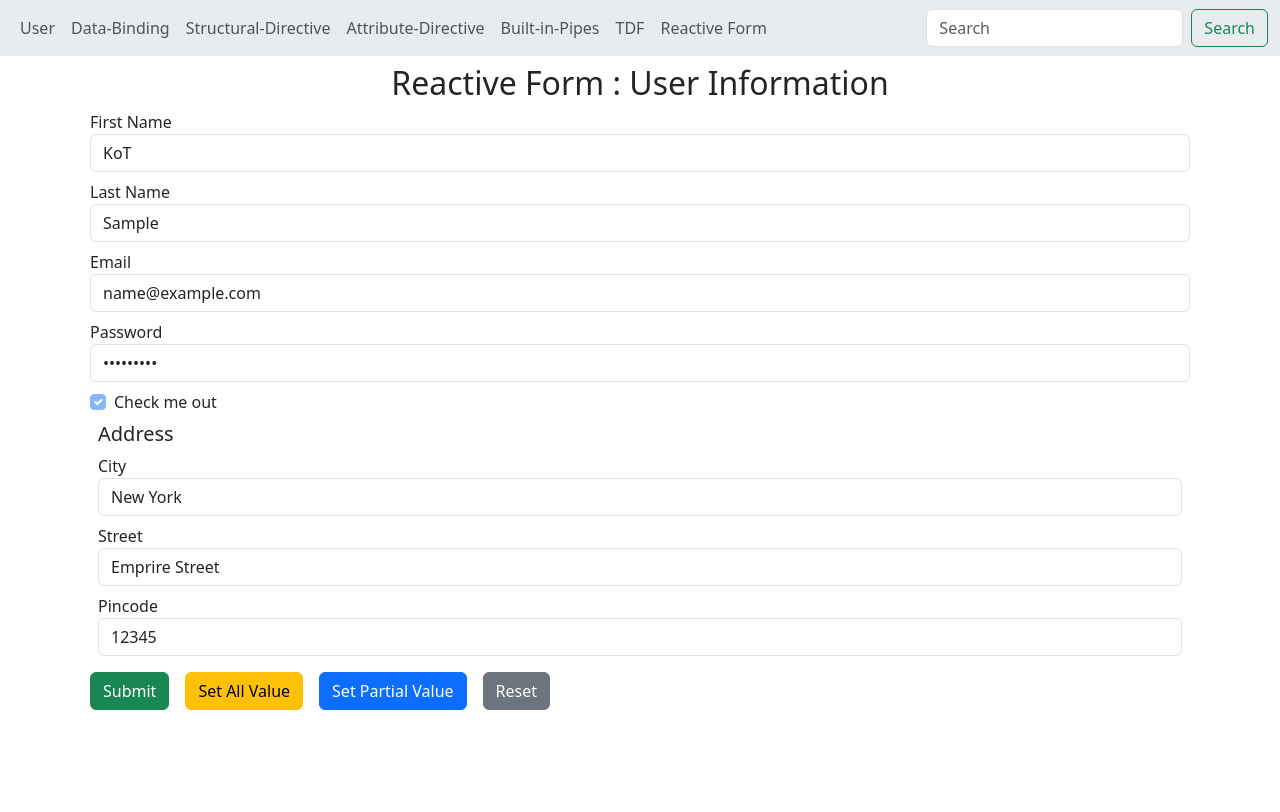
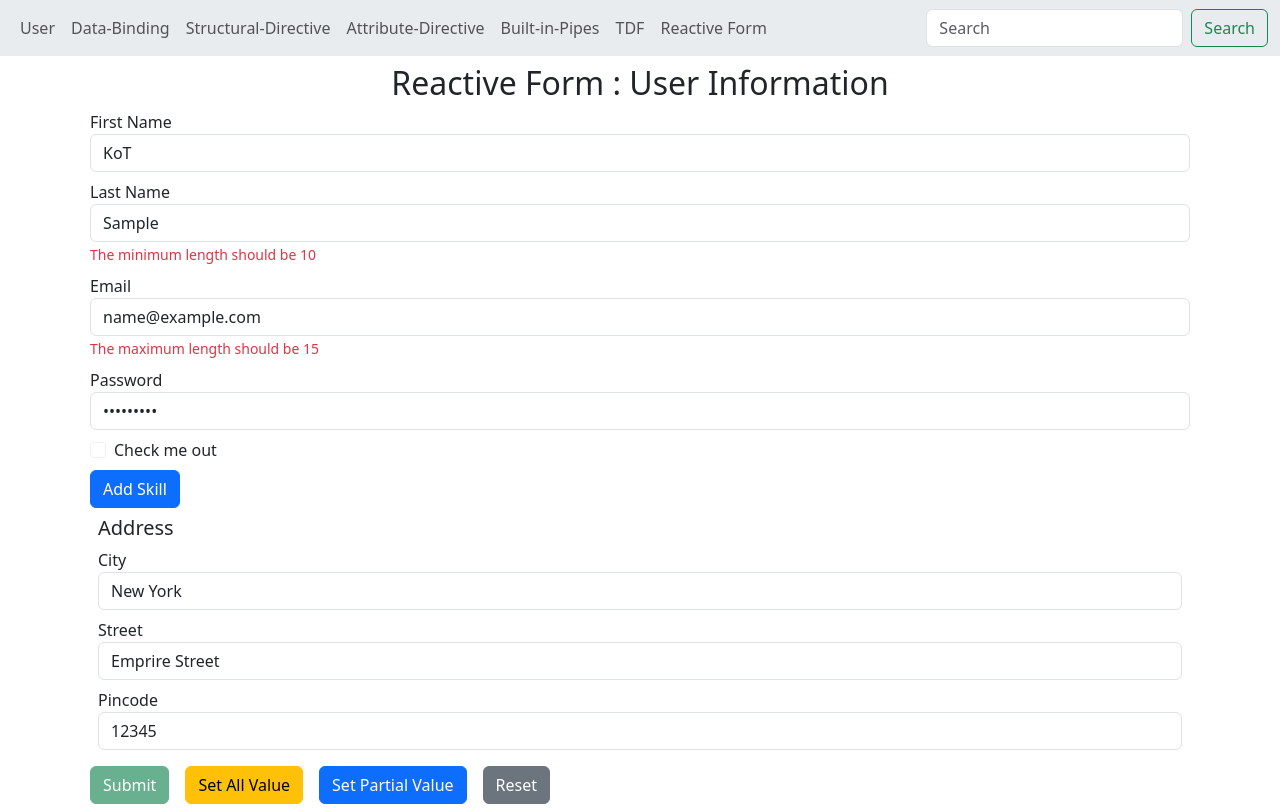
Before and after one commit to KoTvTrysaX01/Angular-Course-2, an Angular app in the folder Lessons/: page /rf in a window 1280 px wide. Both pictures are taken after typing "Sample", "Sample", "name@example.com", "Sample123", "Sample", "Sample" into the empty fields and a click on the button "Set Partial Value". Built offline with nearby package versions, Linux system fonts and the light colour scheme.

Commit message:
Watched lesson 22 / Reactive Form Validation

```diff
--- a/Lessons/src/app/reactive-form/reactive-form.component.html
+++ b/Lessons/src/app/reactive-form/reactive-form.component.html
@@ -5,25 +5,65 @@
 
         <div class="form-group m-2">
             <label>First Name</label>
-            <input type="text" class="form-control" placeholder="Enter first name" formControlName="firstName" required>
-
-
+            <input type="text" class="form-control" placeholder="Enter first name" formControlName="firstName">
+            @if((reactiveForm.controls['firstName']?.dirty || reactiveForm.controls['firstName']?.touched)){
+                @if(reactiveForm.controls['firstName']?.errors?.['required']){
+                <small class="text-danger">First name is required</small>
+                }
+                @if(reactiveForm.controls['firstName']?.errors?.['pattern']){
+                <small class="text-danger">First name does not math the required pattern</small>
+                }
+            }
         </div>
         <div class="form-group m-2">
             <label>Last Name</label>
             <input type="text" class="form-control" placeholder="Enter Last name" formControlName="lastName">
+            @if((reactiveForm.controls['lastName']?.dirty || reactiveForm.controls['lastName']?.touched)){
+                @if(reactiveForm.controls['lastName']?.errors?.['required']){
+                <small class="text-danger">Last name is required</small>
+                }
+                @if(reactiveForm.controls['lastName']?.errors?.['minlength']){
+                <small class="text-danger">The minimum length should be 10</small>
+                }
+            }
         </div>
         <div class="form-group m-2">
             <label>Email</label>
             <input type="email" class="form-control" placeholder="Enter email" formControlName="email">
+            @if((reactiveForm.controls['email']?.dirty || reactiveForm.controls['email']?.touched)){
+                @if(reactiveForm.controls['email']?.errors?.['required']){
+                <small class="text-danger">Email is required</small>
+                }
+                @if(reactiveForm.controls['email']?.errors?.['maxlength']){
+                <small class="text-danger">The maximum length should be 15</small>
+                }
+                @if(reactiveForm.controls['email']?.errors?.['email']){
+                <small class="text-danger">Please enter a valid email address</small>
+                }
+            }
         </div>
         <div class="form-group m-2">
             <label>Password</label>
             <input type="password" class="form-control" placeholder="Enter password" formControlName="password">
+            @if((reactiveForm.controls['password']?.dirty || reactiveForm.controls['password']?.touched)){
+                @if(reactiveForm.controls['password']?.errors?.['required']){
+                <small class="text-danger">Password is required</small>
+                }
+            }
         </div>
         <div class="form-check m-2">
             <label>Check me out</label>
             <input type="checkbox" class="form-check-input" formControlName="isChecked">
+        </div>
+
+        <div class="form-group m-2" formArrayName="skills">
+            <button class="btn btn-primary" (click)="addSkill()">Add Skill</button>
+            <div *ngFor="let skill of skills.controls; let i = index">
+                <div [formGroupName]="i">
+                    {{i+1}} Skill name : <input type="text" formControlName="skill" />
+                    <button (click)="deleteSkill(i)">Delete</button>
+                </div>
+            </div>
         </div>
 
         <div class="m-2" formGroupName="address">
@@ -42,6 +82,7 @@
             </div>
         </div>
 
+
         <button class="btn btn-success m-2" type="submit" [disabled]="reactiveForm.invalid">Submit</button>
 
         <button class="btn btn-warning m-2" (click)="setAllValues()">Set All Value</button>
--- a/Lessons/src/app/reactive-form/reactive-form.component.ts
+++ b/Lessons/src/app/reactive-form/reactive-form.component.ts
@@ -1,10 +1,12 @@
+import { CommonModule } from '@angular/common';
 import { Component } from '@angular/core';
-import { FormControl, FormGroup, ReactiveFormsModule } from '@angular/forms';
+import { FormArray, FormBuilder, FormControl, FormGroup, ReactiveFormsModule, Validator, Validators } from '@angular/forms';
 
 @Component({
   selector: 'KOT-reactive-form',
   imports: [
-    ReactiveFormsModule
+    ReactiveFormsModule,
+    CommonModule
   ],
   templateUrl: './reactive-form.component.html',
   styleUrl: './reactive-form.component.scss'
@@ -13,21 +15,40 @@ export class ReactiveFormComponent {
 
   reactiveForm: FormGroup;
 
-  constructor(){
-    this.reactiveForm = new FormGroup({
-      firstName : new FormControl(""),
-      lastName : new FormControl(""),
-      email : new FormControl(""),
-      password : new FormControl(),
-      isChecked : new FormControl(true),
-      address: new FormGroup({
-        city: new FormControl(""),
-        street: new FormControl(""),
-        pincode: new FormControl()
-      })
+  constructor(private fb : FormBuilder){
+    this.reactiveForm = this.fb.group({
+      firstName : ['', [Validators.required, Validators.pattern("^[a-zA-Z]+$")]],
+      lastName : ['', [Validators.required, Validators.minLength(10)]],
+      email : ['', [Validators.required, Validators.maxLength(15), Validators.email]],
+      password : ['', [Validators.required]],
+      isChecked : [''],
+      address: this.fb.group({
+        city: [''],
+        street: [''],
+        pincode: ['']
+      }),
+      skills : this.fb.array([])
     })
 
     this.reactiveForm.controls['isChecked'].disable();
+  }
+
+  get skills() : FormArray{
+    return this.reactiveForm.get("skills") as FormArray;
+  }
+
+  newSkill(): FormGroup{
+    return this.fb.group({
+      skill : ''
+    })
+  }
+
+  addSkill(){
+    this.skills.push(this.newSkill())
+  }
+
+  deleteSkill(i:number){
+    this.skills.removeAt(i);
   }
 
   onSubmit(){
```
